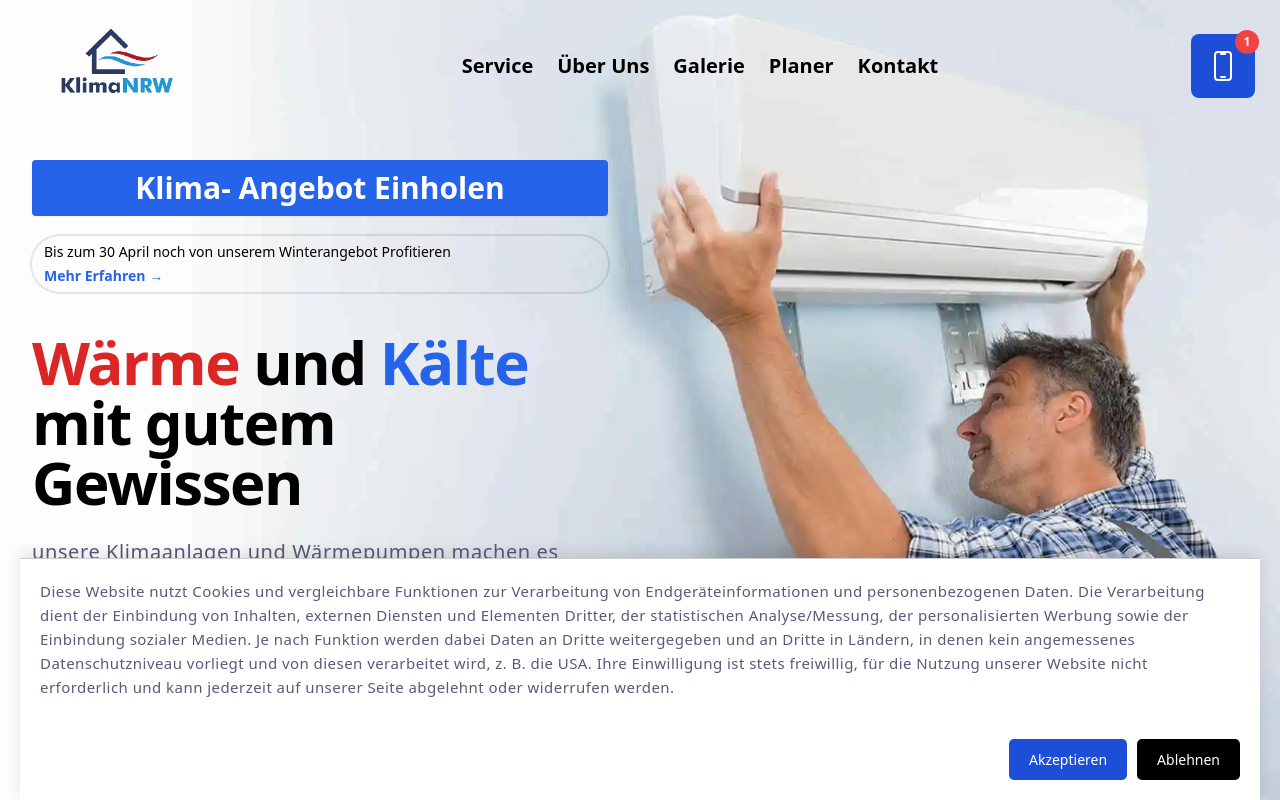
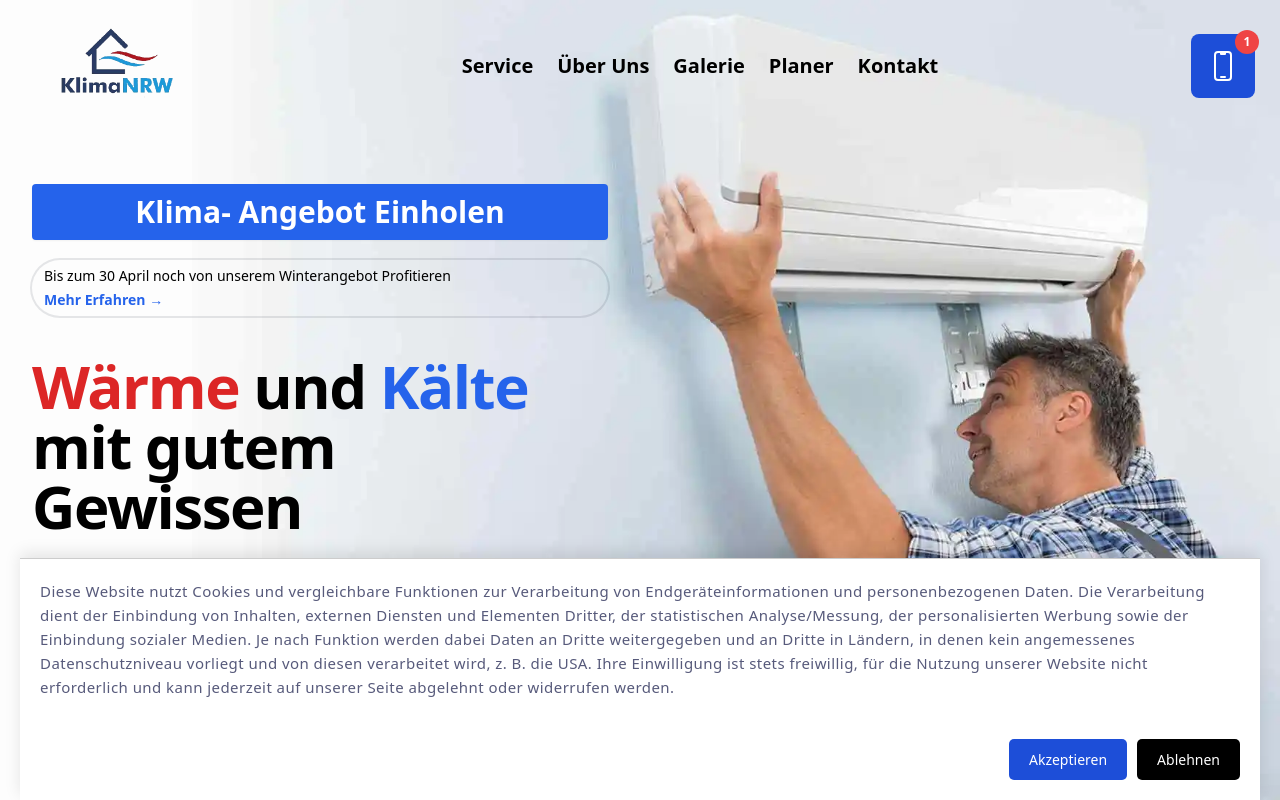
Before and after one commit to maazmasood/react, a Next.js app: page / in a window 1280 px wide. Shown: the top 800 px of the page. Built offline with nearby package versions, Linux system fonts and the light colour scheme.

Commit message:
Update HeroSection.js

```diff
--- a/pages/components/HeroSection.js
+++ b/pages/components/HeroSection.js
@@ -41,7 +41,7 @@ export default function HeroSection() {
 
       <div className="mx-auto max-w-7xl">
         <div className="relative z-10 pt-52 lg:pt-14 h-screen lg:w-full lg:max-w-2xl">
-          <div className="relative py-32 px-6 sm:py-40 lg:py-56 lg:px-8 lg:pr-0">
+          <div className="relative py-32 px-6 sm:py-40 lg:py-56 lg:px-8 lg:pr-0 mt-6">
             <div className="mx-auto max-w-2xl lg:mx-0 lg:max-w-xl">
               <div className="hidden sm:mb-10 sm:block">
                 <div
```
